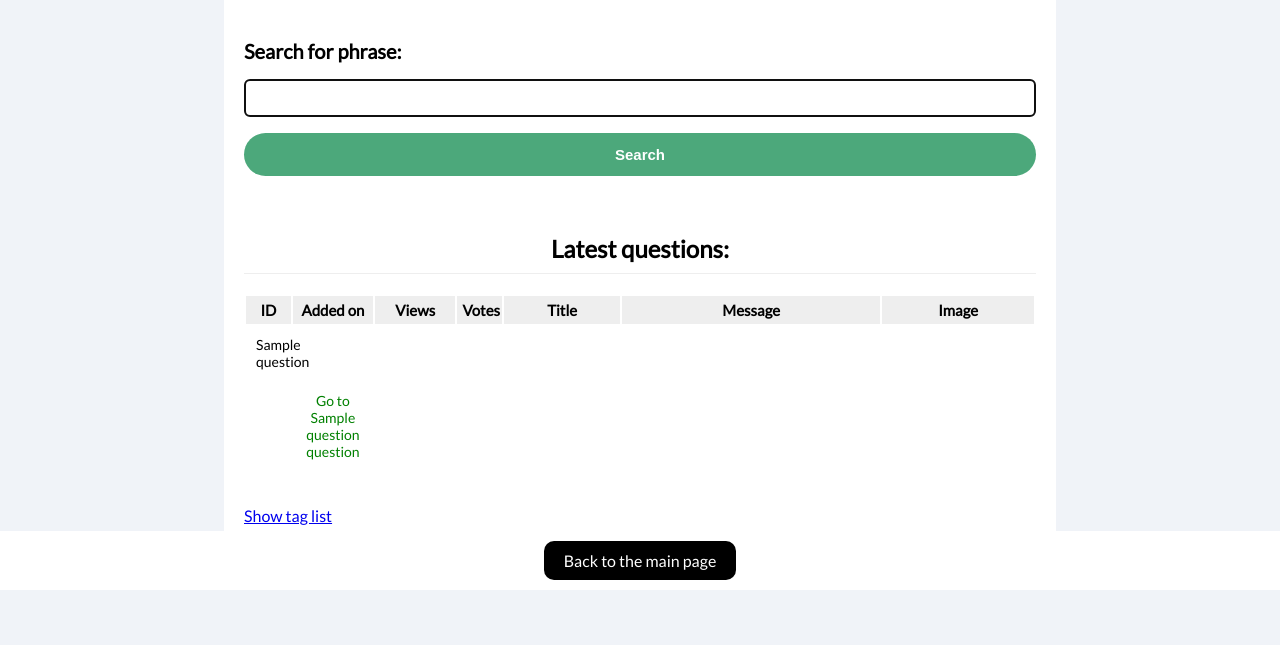
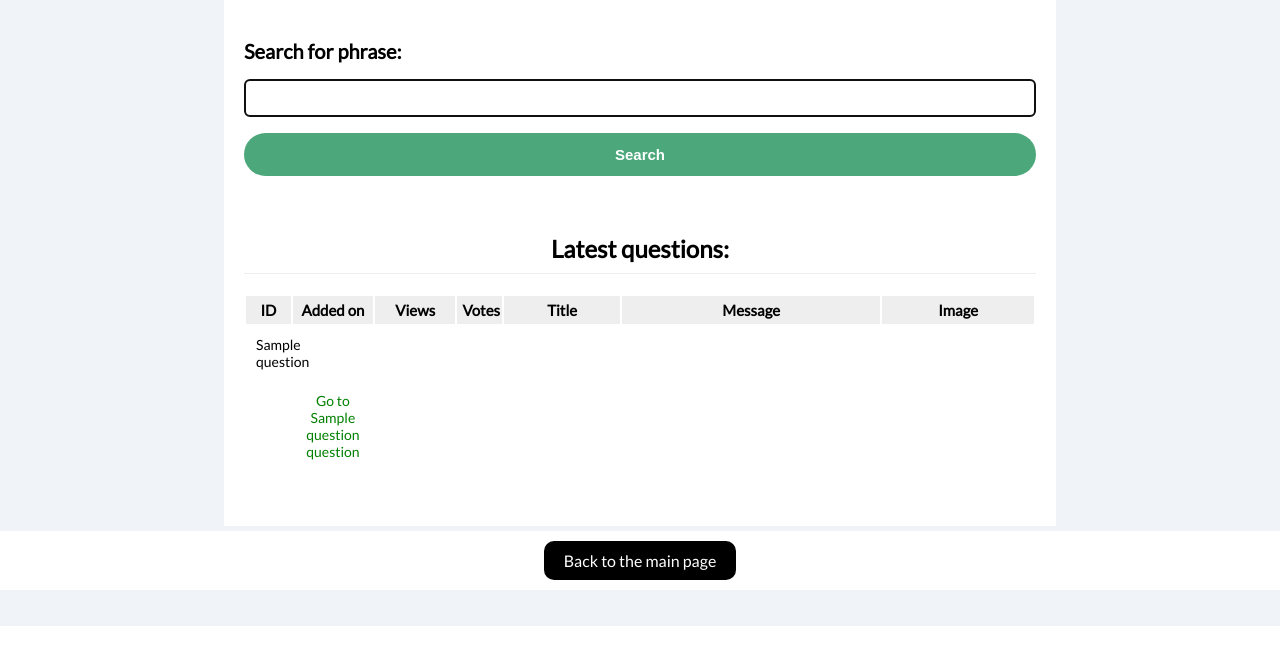
Before and after one commit to MGawronskiCode/Ask_Mate, a Flask app: template templates/index.html in a window 1280 px wide. Shown: the part 210-855 px from the top of the page. Run offline with Flask 2, Linux system fonts and the light colour scheme; the template is opened without the code that fills it: most values are stand-ins (such as "Sample title", 1, 10 or a date in 2020); parts of the project's set-up code (start-up, migrations or seed data) failed here and were passed over; some libraries are stand-ins or nearby versions.

Commit message:
redundant links put to navbar

```diff
--- a/templates/index.html
+++ b/templates/index.html
@@ -74,7 +74,6 @@
         {% endfor %}
     </table>
 
-    <a href="{{ url_for('list_tags') }}">Show tag list</a>
 {% endblock %}
 </div>
 {% block footer %}
```
